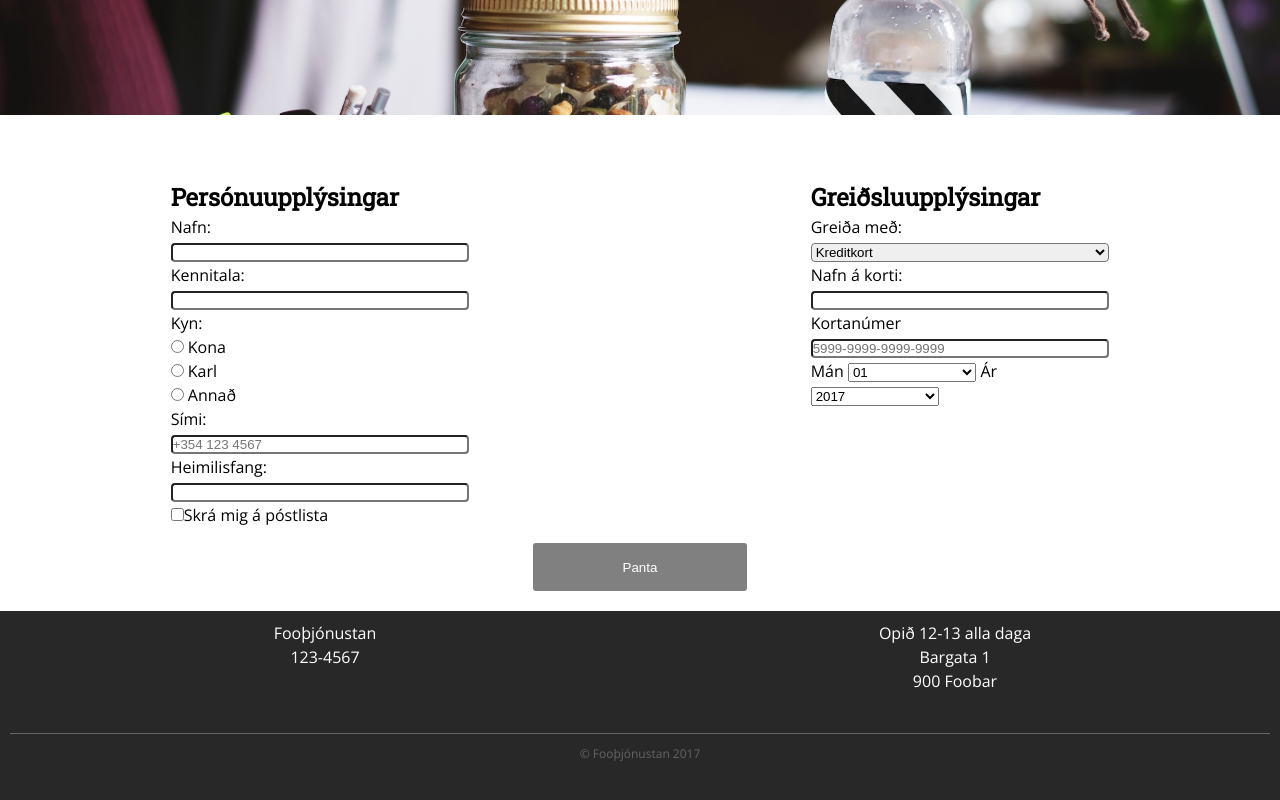
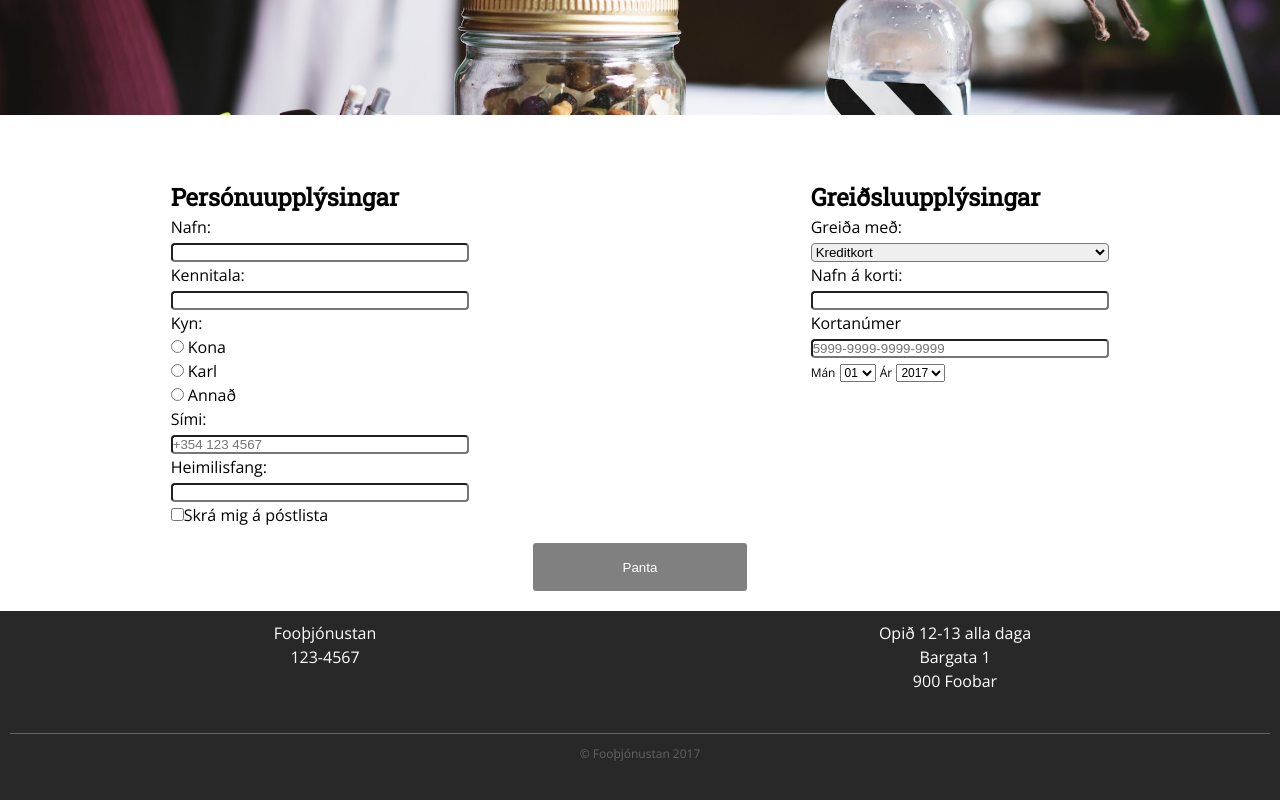
Before and after one commit to goidelify/vefforitun, a plain HTML site: page gogn/Kaupa.html in a window 1280 px wide. Shown: the part 545-1345 px from the top of the page. Drawn offline with nearby package versions, Linux system fonts and the light colour scheme.

Commit message:
Fixed form

```diff
--- a/gogn/Kaupa.html
+++ b/gogn/Kaupa.html
@@ -124,7 +124,7 @@
           </div>
 
           <div class="form__field__pun">
-            <div class="form__field__pun__nup">
+            <div class="form__field__half">
                 <label class="form__field__pun__nup__1"for="month">Mán</label>
                 <select class="form__field__pun__nup__1" name="month" id="month">
                   <option value = "1">01</option>
@@ -140,7 +140,8 @@
                 	<option value = "11">11</option>
                 	<option value = "12">12</option>
                 </select>
-
+              </div>
+              <div class="form__field__half">
                 <label class="form__field__pun__nup__1" for="ár">Ár</label>
                 <select class="form__field__pun__nup__1" name="ár" id="ár">
               	  <option value = "2017">2017</option>
@@ -148,7 +149,7 @@
                 	<option value = "2019">2019</option>
                 	<option value = "2020">2020</option>
                 </select>
-            </div>
+              </div>
          </div>
          </div>
        </div>
--- a/gogn/scss/form.scss
+++ b/gogn/scss/form.scss
@@ -19,12 +19,15 @@
   }
   &__field{
     margin: 15%;
+    &__half{
+      display: inline-block;
+    }
     &__pun{
       &__nup{
         border-radius: 4px;
         width: 100%;
         &__1{
-          width:43%;
+          font-size: 12px;
         }
       }
     }
```
Also changed, not shown: gogn/styles.css.
